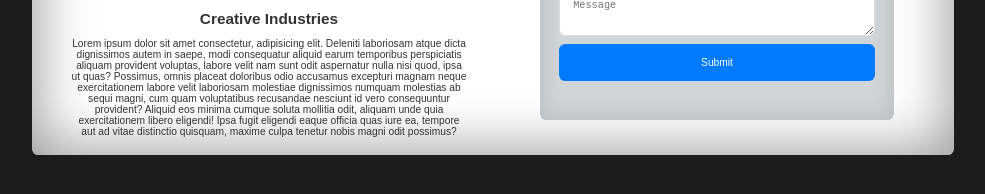
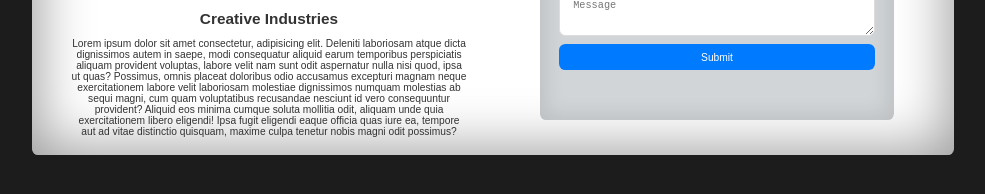
Before and after one commit to jsb-dev/jsb-sit120-task1.1p, a plain HTML site: page index.html in a window 1280 px wide. Shown: the part 482-676 px from the top of the page, without its empty margins (147-1132 px from the left). Drawn offline with Linux system fonts and the light colour scheme.

Commit message:
Finalise submission

```diff
--- a/index.html
+++ b/index.html
@@ -85,7 +85,7 @@
         <input type="text" name="name" placeholder="Name" />
         <input type="email" name="email" placeholder="Email" />
         <textarea name="message" placeholder="Message" ></textarea>
-        <button type="submit">Submit</button>
+        <button type="submit" style="max-height: 10px; line-height: 20%;">Submit</button>
       </form>
     </section>
     </div>
```
